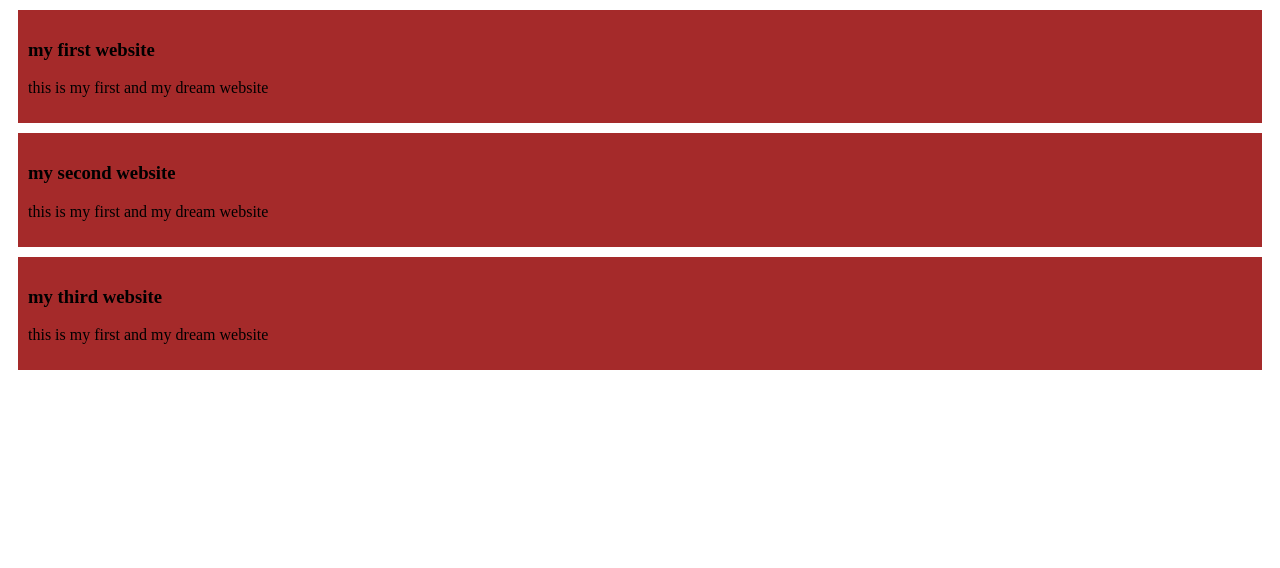
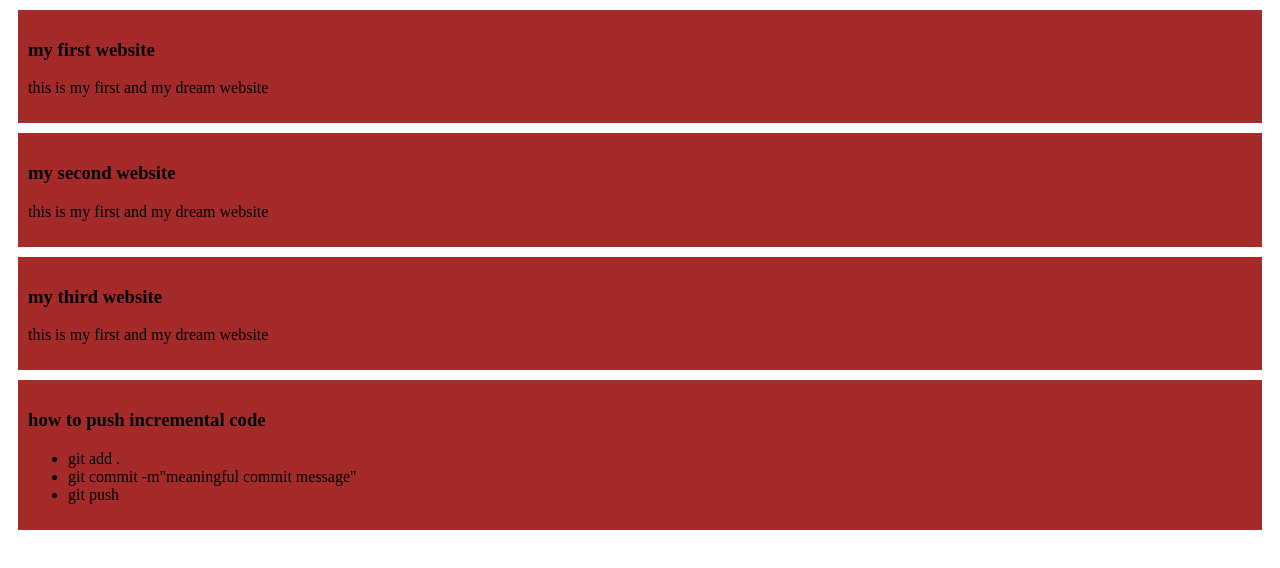
Before and after one commit to Karnyn/my-simple-website, a plain HTML site: page index.html in a window 1280 px wide. Drawn offline with Linux system fonts and the light colour scheme.

Commit message:
added a list to push code

```diff
--- a/index.html
+++ b/index.html
@@ -18,6 +18,14 @@
         <h3>my third website</h3>
         <p>this is my first and my dream website</p>
     </div>
+    <div>
+        <h3>how to push incremental code</h3>
+        <ul>
+            <li>git add .</li>
+            <li>git commit -m"meaningful commit message"</li>
+            <li>git push</li>
+        </ul>
+    </div>
 
 </body>
 </html>
```
